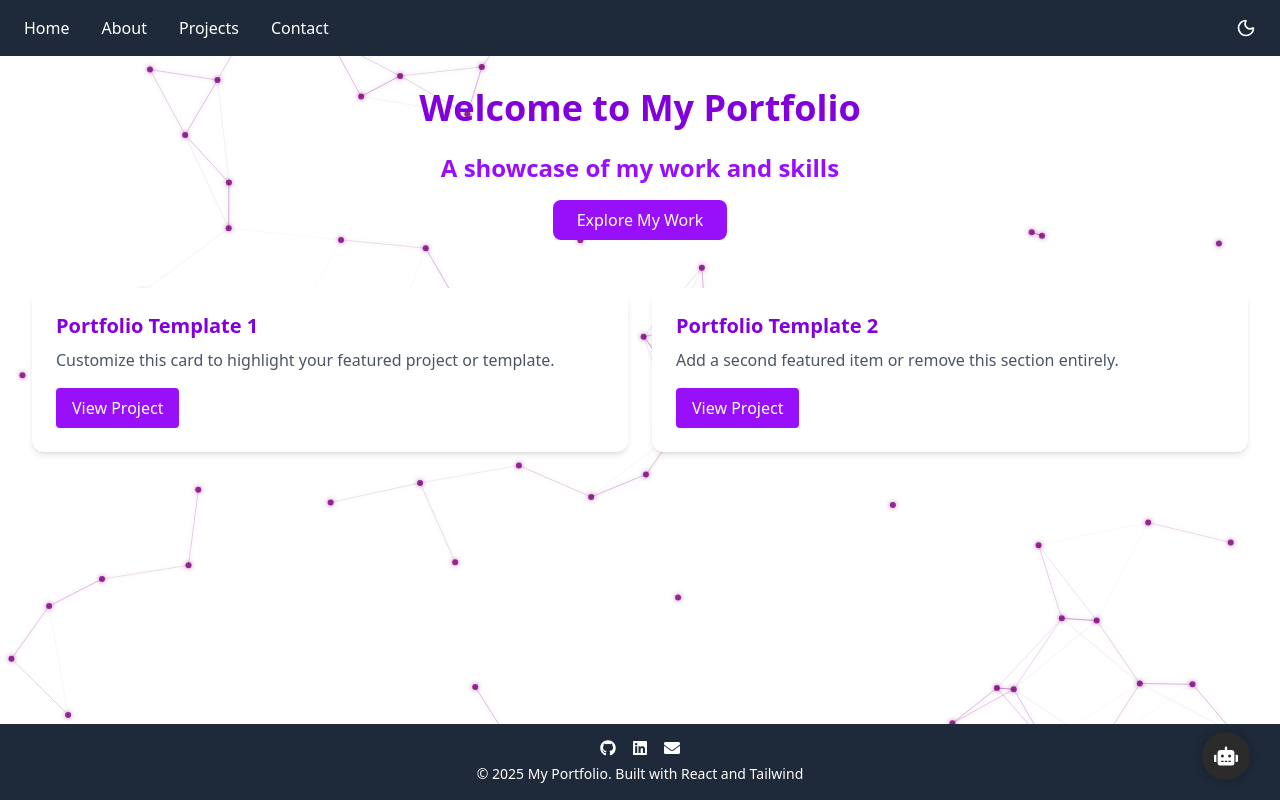
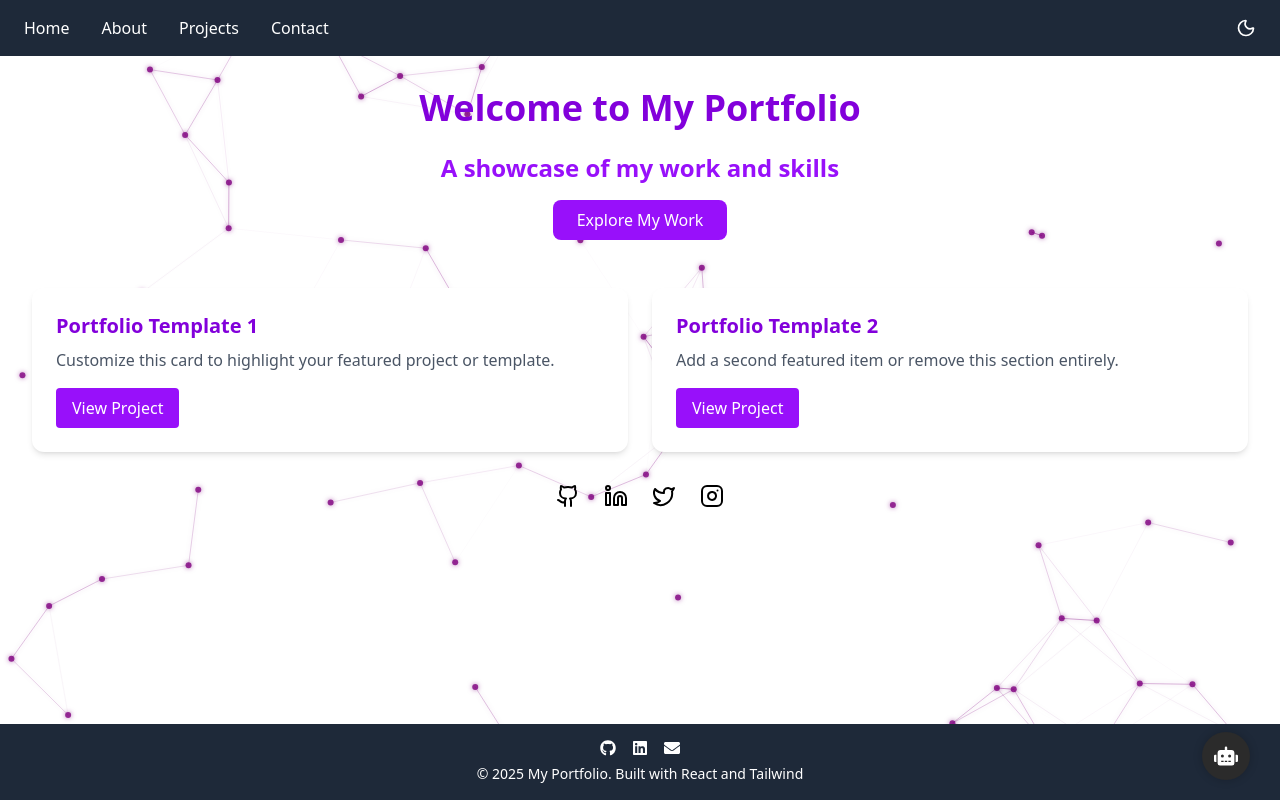
Before and after one commit to rashijain201/PersonalPortfolio_CodeCollab, a React (Vite) app: page / in a window 1280 px wide. Built offline with nearby package versions, Linux system fonts and the light colour scheme.

Commit message:
Added social media icon links to home.jsx

```diff
--- a/package.json
+++ b/package.json
@@ -12,7 +12,9 @@
     },
     "dependencies": {
         "@tanstack/react-router": "^1.121.34",
+        "install": "^0.13.0",
         "lucide-react": "^0.525.0",
+        "npm": "^11.5.1",
         "react": "^19.1.0",
         "react-dom": "^19.1.0",
         "react-icons": "^5.5.0",
--- a/src/pages/home.jsx
+++ b/src/pages/home.jsx
@@ -7,6 +7,7 @@
 import { useSearch, useNavigate } from "@tanstack/react-router";
 import { useEffect, useState } from "react";
 import config from "../config";
+import { Github, Linkedin, Twitter, Instagram } from "lucide-react";
 
 const Home = () => {
     var { isTouring } = useSearch({ from: "/" });
@@ -30,6 +31,7 @@
             clearInterval(countdown);
         };
     }, [isTouring, navigate]);
+
     return (
         <>
             {isTouring && (
@@ -53,6 +55,45 @@
                     description_2={config.home.grid[1].description}
                     title_2={config.home.grid[1].title}
                 />
+
+                <div className="flex justify-center gap-6 mt-8">
+                    <a
+                        href="https://github.com/yourusername"
+                        target="_blank"
+                        rel="noopener noreferrer"
+                        aria-label="GitHub"
+                        className="text-black dark:text-white hover:text-gray-500 transition-transform transform hover:scale-110"
+                    >
+                        <Github />
+                    </a>
+                    <a
+                        href="https://linkedin.com/in/yourusername"
+                        target="_blank"
+                        rel="noopener noreferrer"
+                        aria-label="LinkedIn"
+                        className="text-black dark:text-white hover:text-blue-600 transition-transform transform hover:scale-110"
+                    >
+                        <Linkedin />
+                    </a>
+                    <a
+                        href="https://twitter.com/yourusername"
+                        target="_blank"
+                        rel="noopener noreferrer"
+                        aria-label="Twitter"
+                        className="text-black dark:text-white hover:text-sky-400 transition-transform transform hover:scale-110"
+                    >
+                        <Twitter />
+                    </a>
+                    <a
+                        href="https://www.instagram.com/umasscodecollab/"
+                        target="_blank"
+                        rel="noopener noreferrer"
+                        aria-label="Instagram"
+                        className="text-black dark:text-white hover:text-pink-500 transition-transform transform hover:scale-110"
+                    >
+                        <Instagram />
+                    </a>
+                </div>
             </div>
         </>
     );
```
Also changed, not shown: 1 other file (tests, documents, lock files or other folders).
